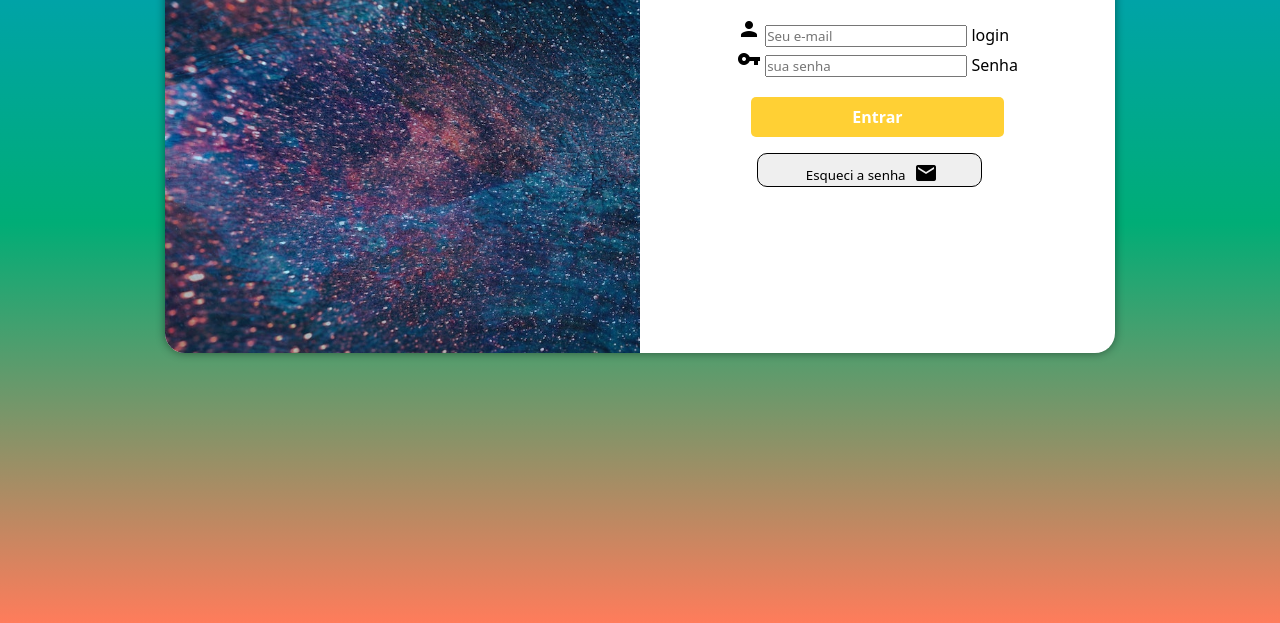
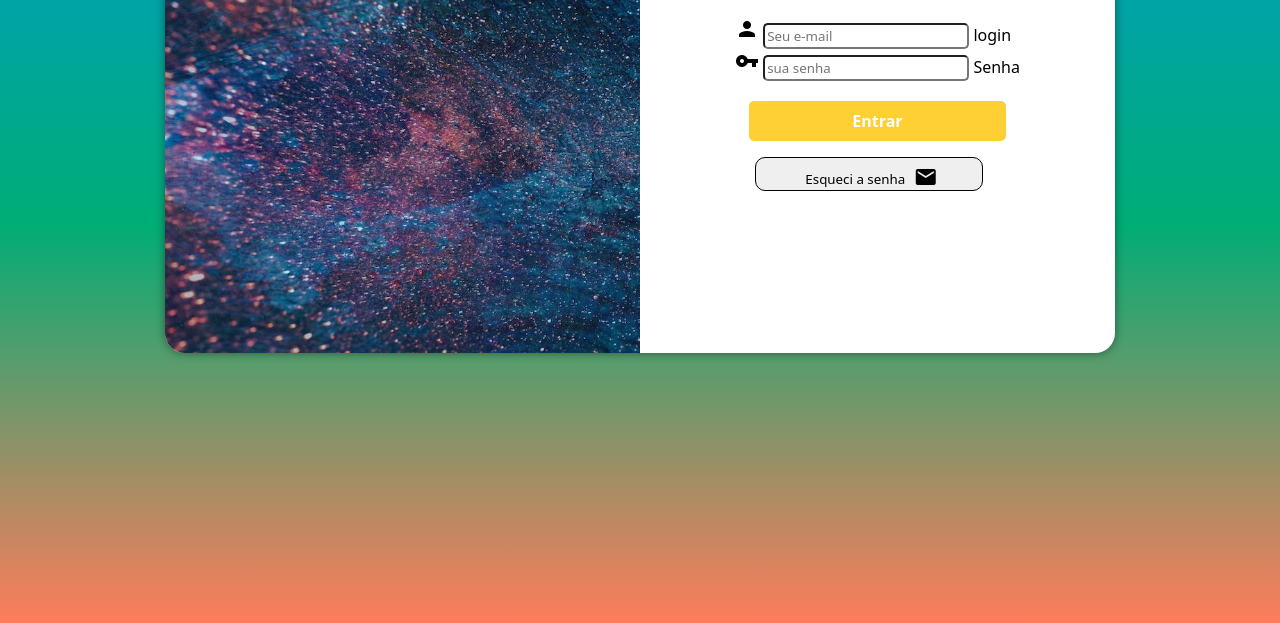
Before and after one commit to Julianagft/projeto-login, a plain HTML site: page index.html in a window 1280 px wide. Shown: the part 177-800 px from the top of the page. Drawn offline with Linux system fonts and the light colour scheme.

Commit message:
mais mudanças

```diff
--- a/estilos/style.css
+++ b/estilos/style.css
@@ -93,7 +93,10 @@ form input[type=submit]{
     border: none;
     margin-top: 20px;
 }
-
+form input[type=email], input[type=password]{
+    border-radius: 5px;
+    padding: 2px;
+}
 form input[type=submit]:hover{
     background-color:#ffd034d7;
     font-weight: bolder;
```
